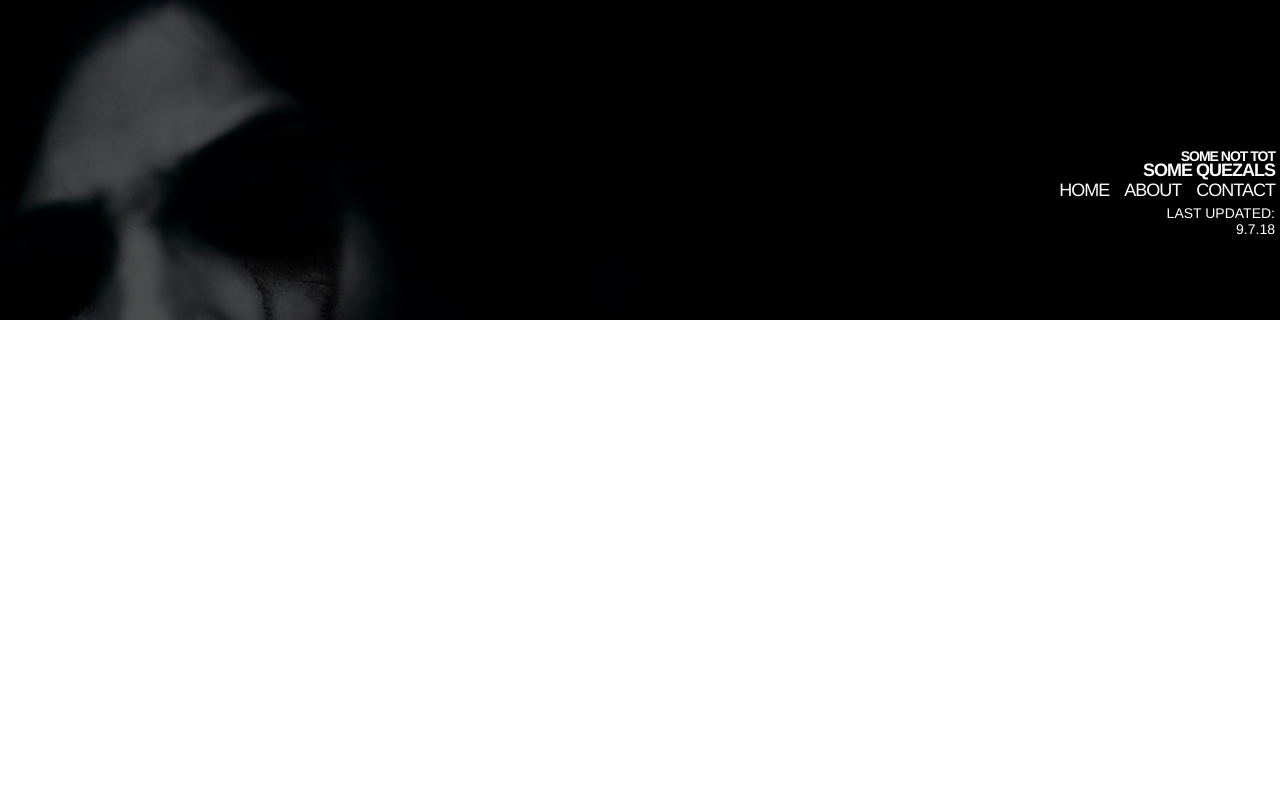
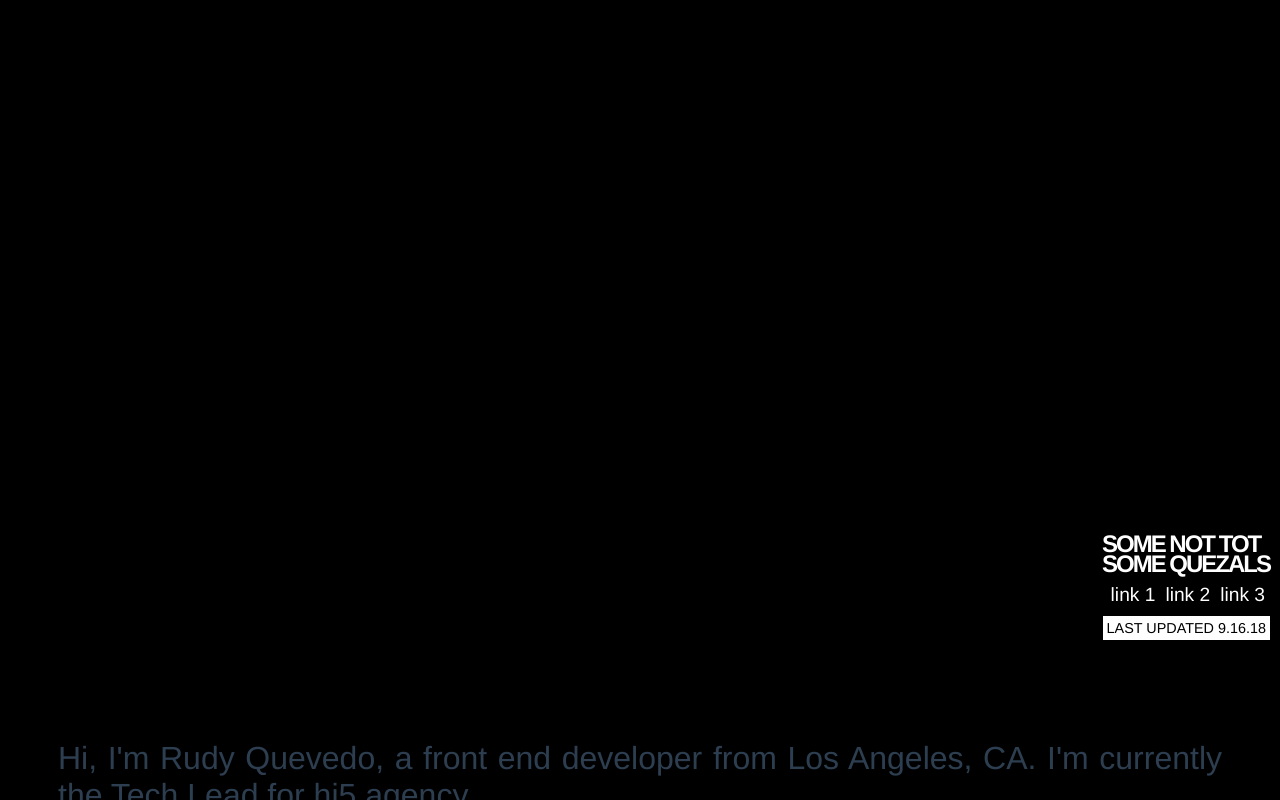
Before and after one commit to iamsmarts/vue-iamsmarts, a Vue app: page / in a window 1280 px wide. Built offline with nearby package versions, Linux system fonts and the light colour scheme.

Commit message:
working on some more stuff

```diff
--- a/package.json
+++ b/package.json
@@ -3,7 +3,7 @@
   "version": "0.1.0",
   "private": true,
   "scripts": {
-    "serve": "vue-cli-service serve",
+    "dev": "vue-cli-service serve",
     "build": "vue-cli-service build",
     "lint": "vue-cli-service lint"
   },
--- a/src/App.vue
+++ b/src/App.vue
@@ -1,24 +1,60 @@
 <template>
   <div id="app">
-    <Hero/>
-    <router-view/>
+    <!-- <Hero/>
+    <router-view/> -->
+
+    <div class="hero parallax">
+      <!-- <h1>
+          <span>front end dev</span><br>
+          Rudy Quevedo
+      </h1> -->
+      <h1>
+          <span>some not tot</span><br>
+          some quezals
+      </h1>
+      <nav>
+        <ul>
+          <li>link 1</li>
+          <li>link 2</li>
+          <li>link 3</li>
+        </ul>
+      </nav>
+      <p>last updated 9.16.18</p>
+    </div>
+    <div class="content">
+      <!-- <h1>CONTENT</h1> -->
+      <div class="about-me-home-copy">
+      <p>Hi, I'm Rudy Quevedo, a front end developer from Los Angeles, CA.
+        I'm currently the Tech Lead for <a href="http://hi5.agency" target="_blank"></a> hi5.agency
+      </p>
+      </div>
+    </div>
   </div>
 </template>
 
 <script>
-import Hero from '@/components/Hero.vue'
+// import Hero from '@/components/Hero.vue'
 export default {
   components: {
-    Hero,
+    // Hero,
   }
 }
 </script>
 
 
 <style lang="scss">
+$break-large: 1025px;
 body{
   margin: 0px;
 }
+// nav{
+//   height: 30px;
+//   background-color:rgba(0 ,0, 0, 0.7);
+//   position: fixed;
+//   top: 0px;
+//   left: 0px;
+//   width: 100%;
+// }
 #app {
   // font-family: 'Avenir', Helvetica, Arial, sans-serif;
   font-family: "Helvetica Neue", Helvetica, Arial, sans-serif;
@@ -26,11 +62,115 @@ body{
   -moz-osx-font-smoothing: grayscale;
   text-align: center;
   color: #2c3e50;
+  height: 100vh;
+  overflow-x: hidden;
+  overflow-y: auto;
+  perspective: 1px;
+  background: #000;
 }
-.hero{
+.hero {
+  height: 80vh;
   display: flex;
-  height: 100%;
-  max-height: 250px;
-  flex-direction: row;
+  flex-direction: column;
+  align-items: flex-end;
+  justify-content: flex-end;
+  font-size: 48px;
+  color: white;
+  padding-right: 10px;
+  @media screen and (min-width: $break-large){
+    align-items: flex-end;
+  }
+  h1{
+    // background-color:pink;
+    margin: 0px;
+    font-size: 0.5em;
+    line-height: 20px;
+    letter-spacing: -2px;
+    text-transform: uppercase;
+    text-align: justify;
+    @media screen and (min-width: $break-large){
+      writing-mode: horizontal-tb;
+      transform: none;
+    }
+  }
+  nav{
+      display:flex;
+      justify-content:center;
+      ul{
+      list-style: none;
+      display: flex;
+      // flex-direction: row;
+      // background:#2c3e50;
+      justify-content: space-around;
+      margin: 5px 0px;
+      padding: 0px;
+      li{
+        font-size: 0.4em;
+        // border-right: 1px solid #fff;
+        display: inline;
+        padding: 5px;
+        &:hover{
+          background:#fff;
+          color: #000;
+          transition: all ease 0.25s;
+        }
+        // display: inline-block;
+      }
+    }
+  }
+  p{
+    font-size: 0.3em;
+    margin: 0px;
+    padding: 4px;
+    background:#fff;
+    color: #000;
+    text-transform: uppercase;
+  }
+
 }
+.parallax::after {
+  content: " ";
+  position: absolute;
+  top: 0;
+  right: 0;
+  bottom: 0;
+  left: 0;
+  transform: translateZ(-1px) scale(2);
+  z-index: -1;
+  background-image: url('./assets/dark.jpg');
+  background-size: contain;
+  background-repeat: no-repeat;
+  background-color: #000;
+  @media screen and (min-width: $break-large){
+    background-size:auto;
+  }
+  opacity: 0.4;
+}
+.content{
+  height: 70vh;
+  background-color: #000;
+  padding: 20px 10px;
+  text-align: justify;
+  display: flex;
+  justify-content: space-around;
+  align-content: center;
+  @media screen and (min-width: $break-large){
+    height: 75vh;
+  }
+  .about-me-home-copy{
+    padding: 1.5em;
+    font-size: 1.6em;
+    @media screen and (min-width: $break-large){
+      font-size: 2em;
+    }
+  }
+  // margin-top: 20vh;
+
+}
+// .hero{
+//   display: flex;
+//   height: 100%;
+//   max-height: 250px;
+//   flex-direction: row;
+// }
 </style>
```
